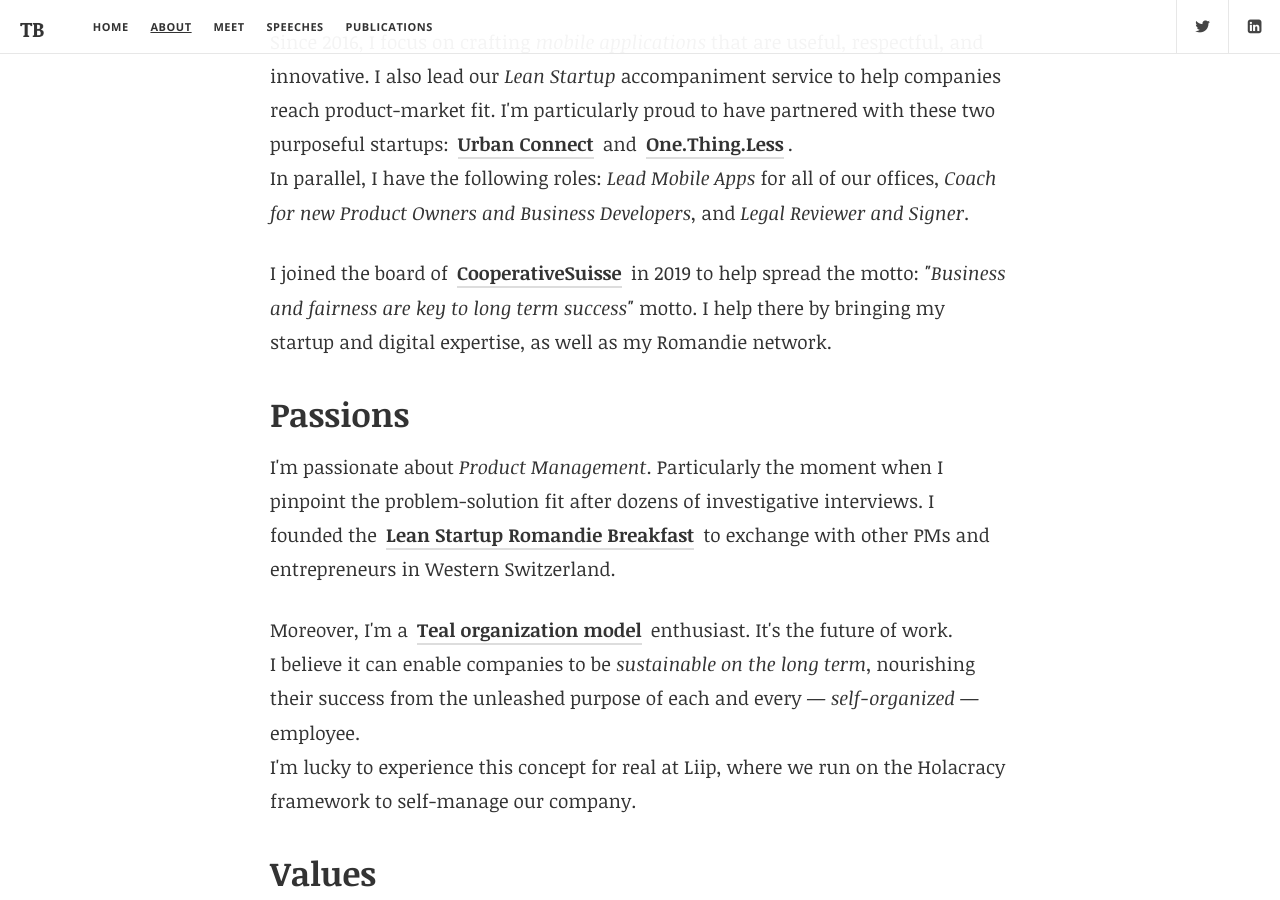
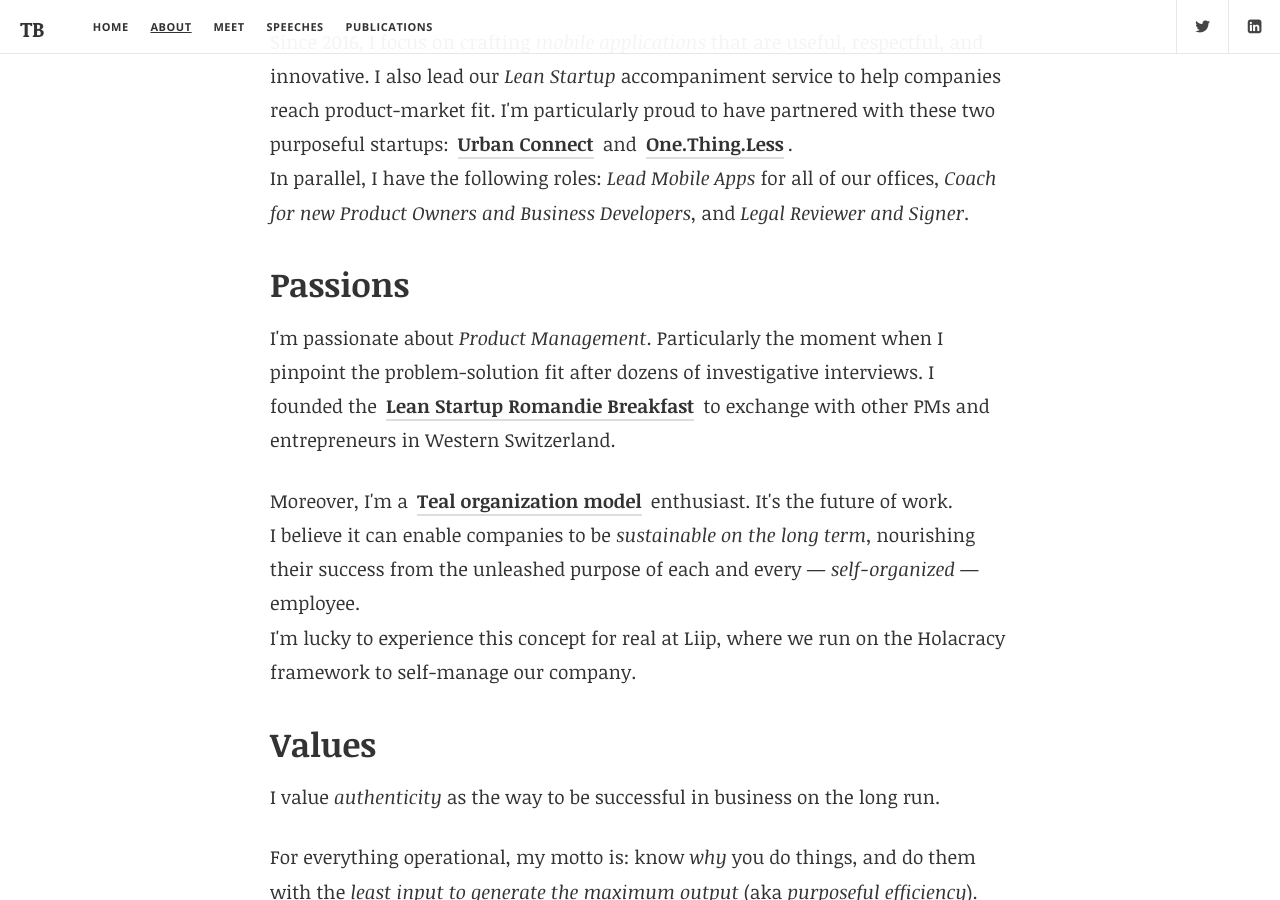
Before and after one commit to skeud/skeud.github.io, a Jekyll site: the page built from about/index.md, in a window 1280 px wide and 900 px high, scrolled down 1034 px. Built offline with Jekyll 4.4.1, drawn with Linux system fonts in a browser that asks for light colours.

Commit message:
Remove CooperativeSuisse mention

```diff
--- a/about/index.md
+++ b/about/index.md
@@ -22,8 +22,6 @@ order: 2
 						During this period, I collaborated with the <a href="https://www.jaeger-lecoultre.com" target="_blank">Jaeger-LeCoultre</a> watchmaking Maison to revamp their global ecommerce website. Another challenging product was the launch of the mobile app for a famous European football association in 1.5 months targeting millions of users. Lastly, I supported the Product team at <a href="https://www.qoqa.ch/" target="_blank">QoQa</a> to relaunch their websites and mobile apps, both methodologically using the Agile Scrum framework, and technically with a new tech stack based on Ruby on Rails.</p>
 						<p>Since 2016, I focus on crafting <em>mobile applications</em> that are useful, respectful, and innovative. I also lead our <em>Lean Startup</em> accompaniment service to help companies reach product-market fit. I'm particularly proud to have partnered with these two purposeful startups: <a href="https://www.urban-connect.ch/" target="_blank">Urban Connect</a> and <a href="https://www.onethingless.com/" target="_blank">One.Thing.Less</a>.<br>
 						In parallel, I have the following roles: <em>Lead Mobile Apps</em> for all of our offices, <em>Coach for new Product Owners and Business Developers</em>, and <em>Legal Reviewer and Signer</em>.</p>
-						<p>I joined the board of <a href="https://cooperativesuisse.ch/" target="_blank">CooperativeSuisse</a> in 2019 to help spread the motto: <em>"Business and fairness are key to long term success"</em> motto. I help there by bringing my startup and digital expertise, as well as my Romandie network.</p>
-
 						<h2>Passions</h2>
 						<p>I'm passionate about <em>Product Management</em>. Particularly the moment when I pinpoint the problem-solution fit after dozens of investigative interviews.
 						I founded the <a href="https://www.meetup.com/Lean-Startup-Breakfast-Romandie/" target="_blank">Lean Startup Romandie Breakfast</a> to exchange with other PMs and entrepreneurs in Western Switzerland.</p>
```
